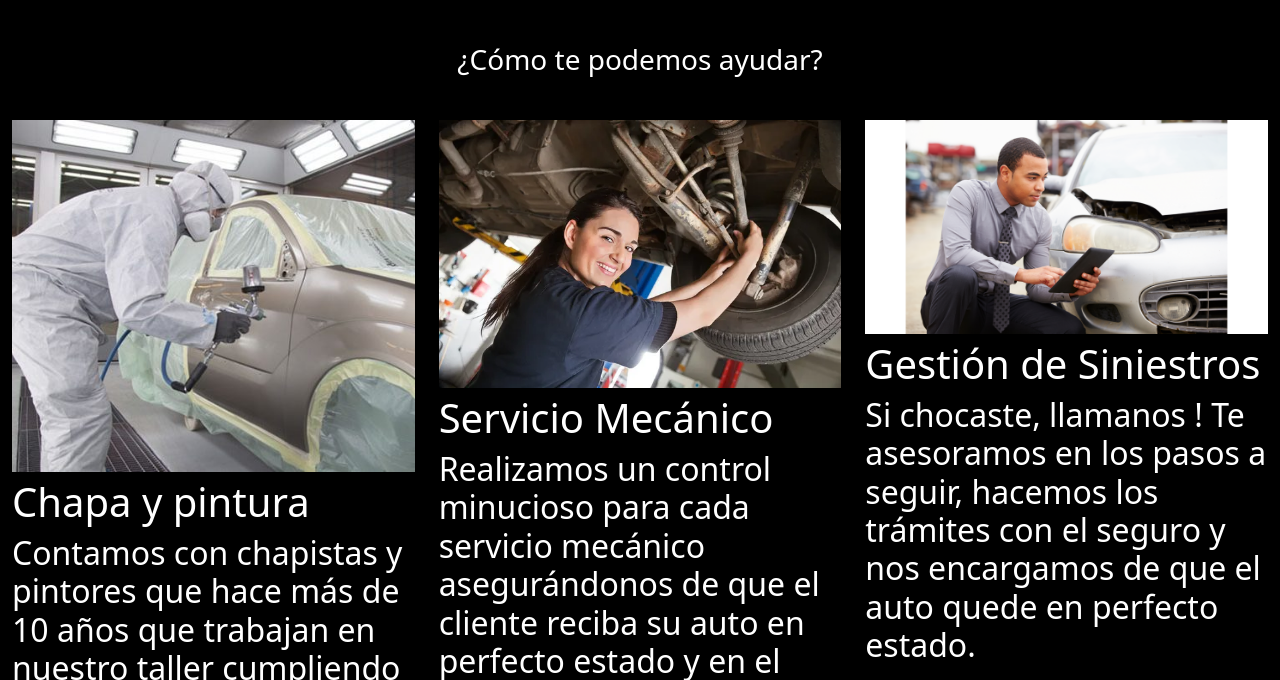
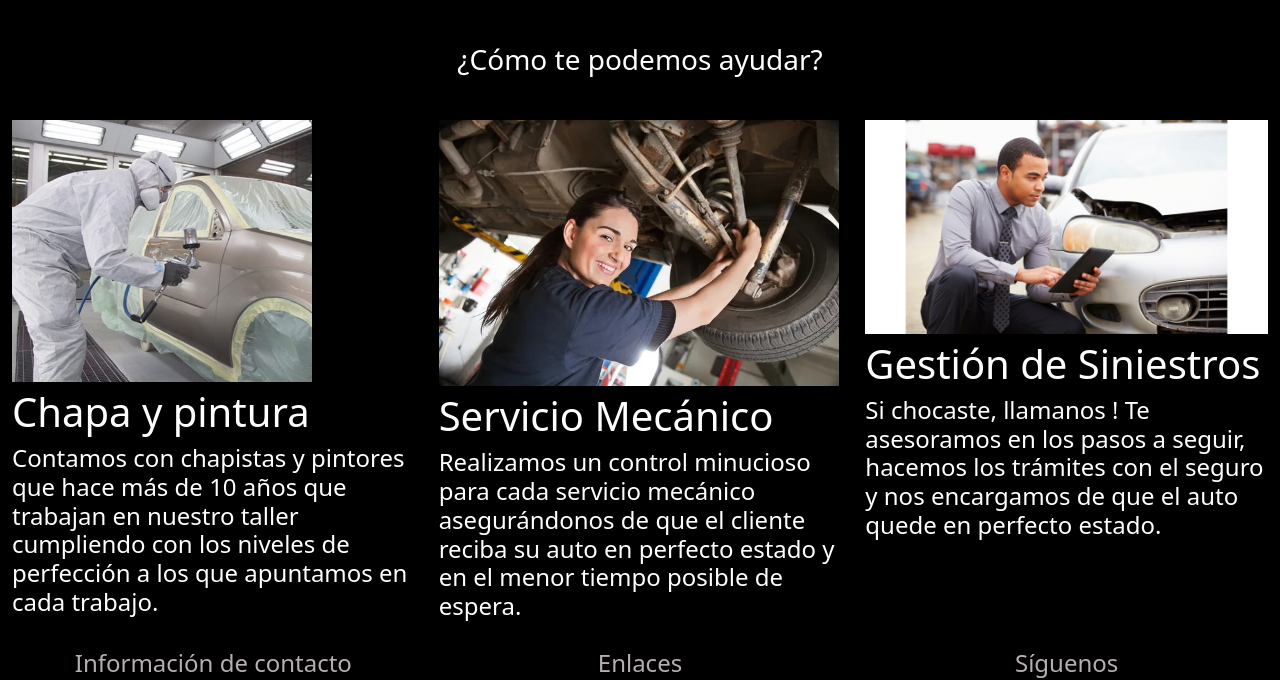
Before and after one commit to mblanco81/Preentrega2-MilagrosBlanco, a plain HTML site: page index.html in a window 1280 px wide. Shown: the part 850-1530 px from the top of the page. Drawn offline with nearby package versions, Linux system fonts and the light colour scheme.

Commit message:
Add files via upload

```diff
--- a/index.html
+++ b/index.html
@@ -98,26 +98,29 @@
 
         <div class="row">
           <div class="col-lg-4">
-            <img src="./images/chapa y pintura.jpg" class="img-fluid"><p>
+            <img src="./images/chapa y pintura.jpg" class="img-fluid" width="300px" height="300px" ><p>
             <h1 style="margin-top:-10px;">Chapa y pintura</h1>
-            <h2>Contamos con chapistas y pintores que hace más de 10 años que trabajan en nuestro taller cumpliendo con los
+            <h4>Contamos con chapistas y pintores que hace más de 10 años que
+              trabajan en nuestro taller cumpliendo con los
             niveles de perfección a los que apuntamos en cada trabajo.
-          </h2>
+          </h4>
+
           </div>
           <div class="col-lg-4">
-            <img src="./images/mecanica.jpg" class="img-fluid"><p>
+            <img src="./images/mecanica.jpg" class="img-fluid" width="400px" height="400px" ><p>
+              <p></p>
             <h1 style="margin-top:-10px;">Servicio Mecánico</h1>
-            <h2> Realizamos un control minucioso para cada servicio mecánico asegurándonos de que el cliente reciba su auto
+            <h4> Realizamos un control minucioso para cada servicio mecánico asegurándonos de que el cliente reciba su auto
             en
             perfecto estado y en el menor tiempo posible de espera.
-          </h2>
+          </h4>
           </div>
           <div class="col-lg-4">
-            <img src="./images/Siniestros.png" class="img-fluid"><p>
+            <img src="./images/Siniestros.png" class="img-fluid" width="600px" height="700px" ><p>
             <h1 style="margin-top:-10px;">Gestión de Siniestros</h1>
-            <h2>Si chocaste, llamanos ! Te asesoramos en los pasos a seguir, hacemos los trámites con el seguro y nos
+            <h4>Si chocaste, llamanos ! Te asesoramos en los pasos a seguir, hacemos los trámites con el seguro y nos
           encargamos de que el auto quede en perfecto estado.
-        </h2>
+        </h4>
           </div>
         </div>
 
```
